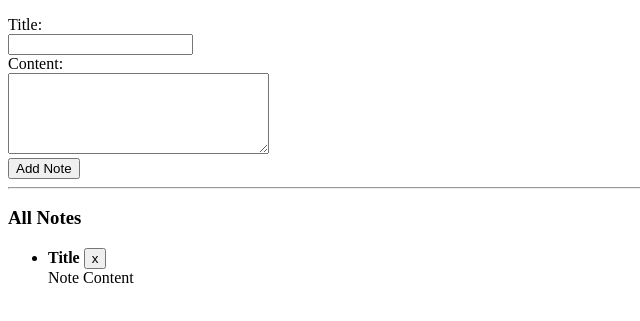
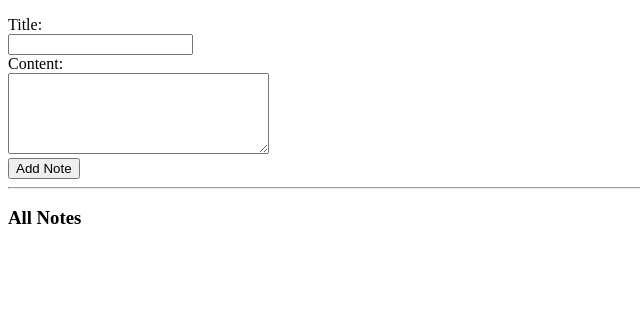
Before and after one commit to scottgamer/reac-redux-notes-app, a website built with webpack: page index.html in a window 1280 px wide. Shown: the part 105-426 px from the top of the page, without its empty margins (0-640 px from the left). Built offline with nearby package versions, Linux system fonts and the light colour scheme.

Commit message:
fixed index html structure

```diff
--- a/index.html
+++ b/index.html
@@ -25,12 +25,7 @@
 
   <h3>All Notes</h3>
   <ul id="notes">
-    <li>
-      <b>Title</b>
-      <button data-id="5">x</button>
-      <br />
-      <span>Note Content</span>
-    </li>
+    <!-- to be filled with state -->
   </ul>
 
   <script src="./dist/bundle.js"></script>
```
